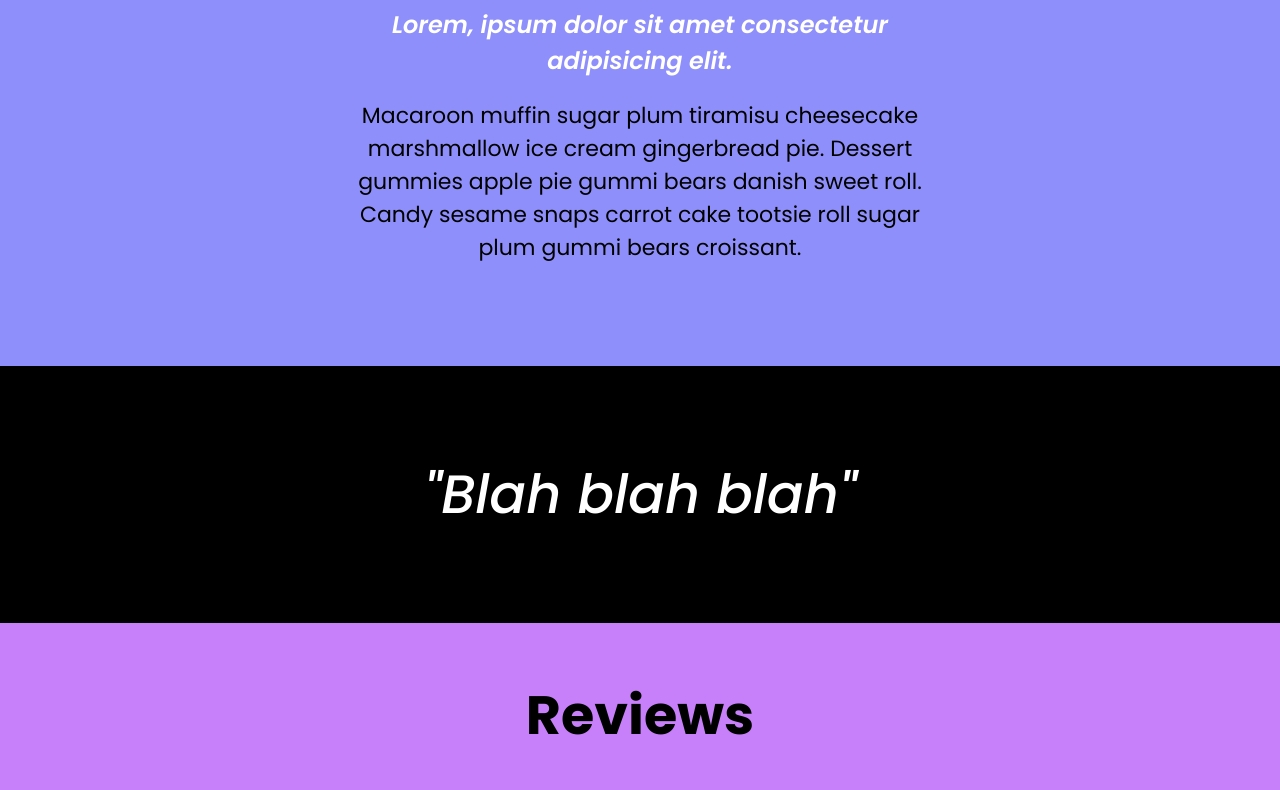
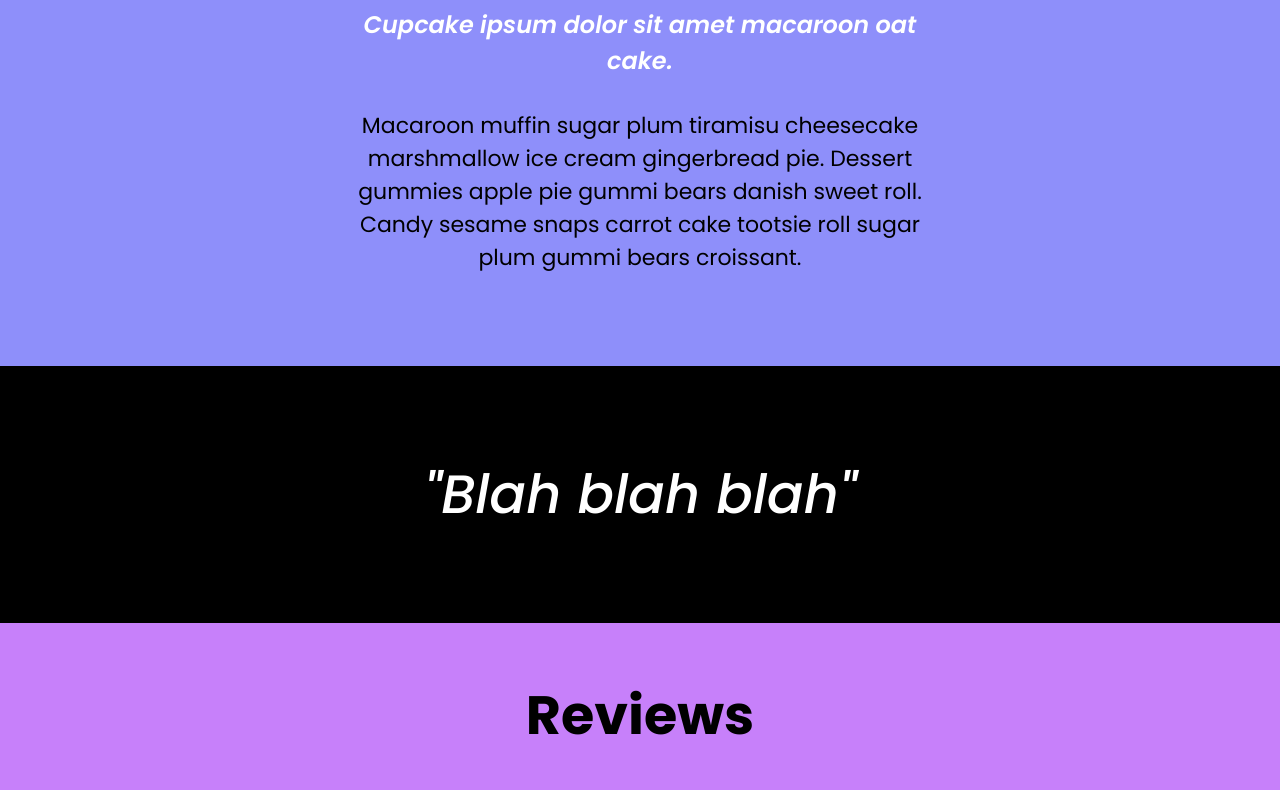
Before and after one commit to rizaldyip10/html-css-exercise02, a plain HTML site: page index.html in a window 1280 px wide. Shown: the part 277-1067 px from the top of the page. Drawn offline with Linux system fonts and the light colour scheme.

Commit message:
feat(exercise): completed exercise 2 using flex box

```diff
--- a/index.html
+++ b/index.html
@@ -30,7 +30,7 @@
     <main>
         <div class="hero">
             <h1 class="hero-title">About Us</h1>
-            <h2 class="hero-subtitle">Lorem, ipsum dolor sit amet consectetur adipisicing elit.</h2>
+            <h2 class="hero-subtitle">Cupcake ipsum dolor sit amet macaroon oat cake.</h2>
             <p class="hero-p">Macaroon muffin sugar plum tiramisu cheesecake marshmallow ice cream gingerbread pie. Dessert gummies apple pie gummi bears danish sweet roll. Candy sesame snaps carrot cake tootsie roll sugar plum gummi bears croissant.</p>
         </div>
 
--- a/style.css
+++ b/style.css
@@ -72,7 +72,7 @@ nav ul li a {
     align-items: center;
     font-family: 'Poppins', sans-serif;
     background-color: #8E8FFA;
-    gap: 20px;
+    gap: 30px;
 }
 
 .hero-subtitle, .hero-p {
```
